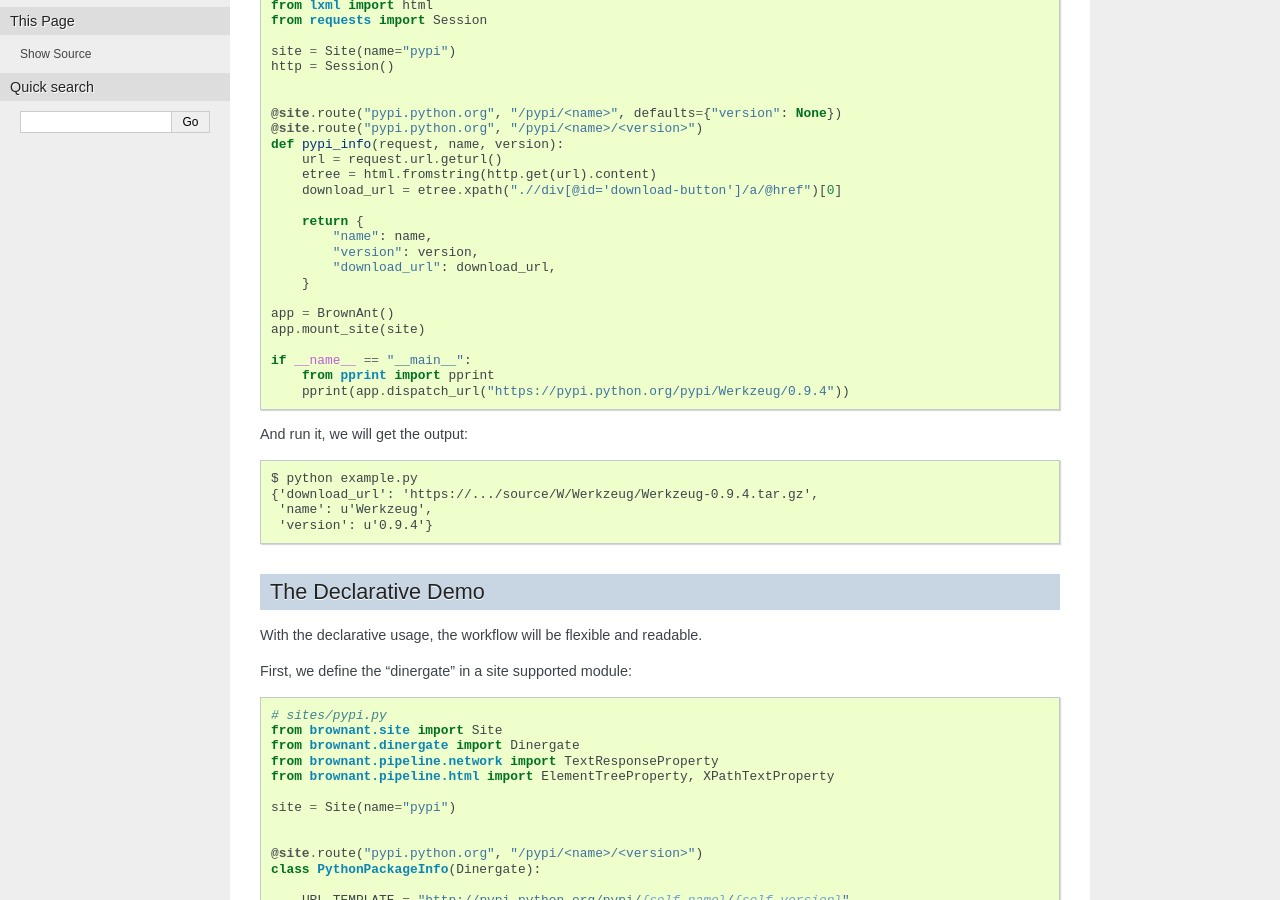
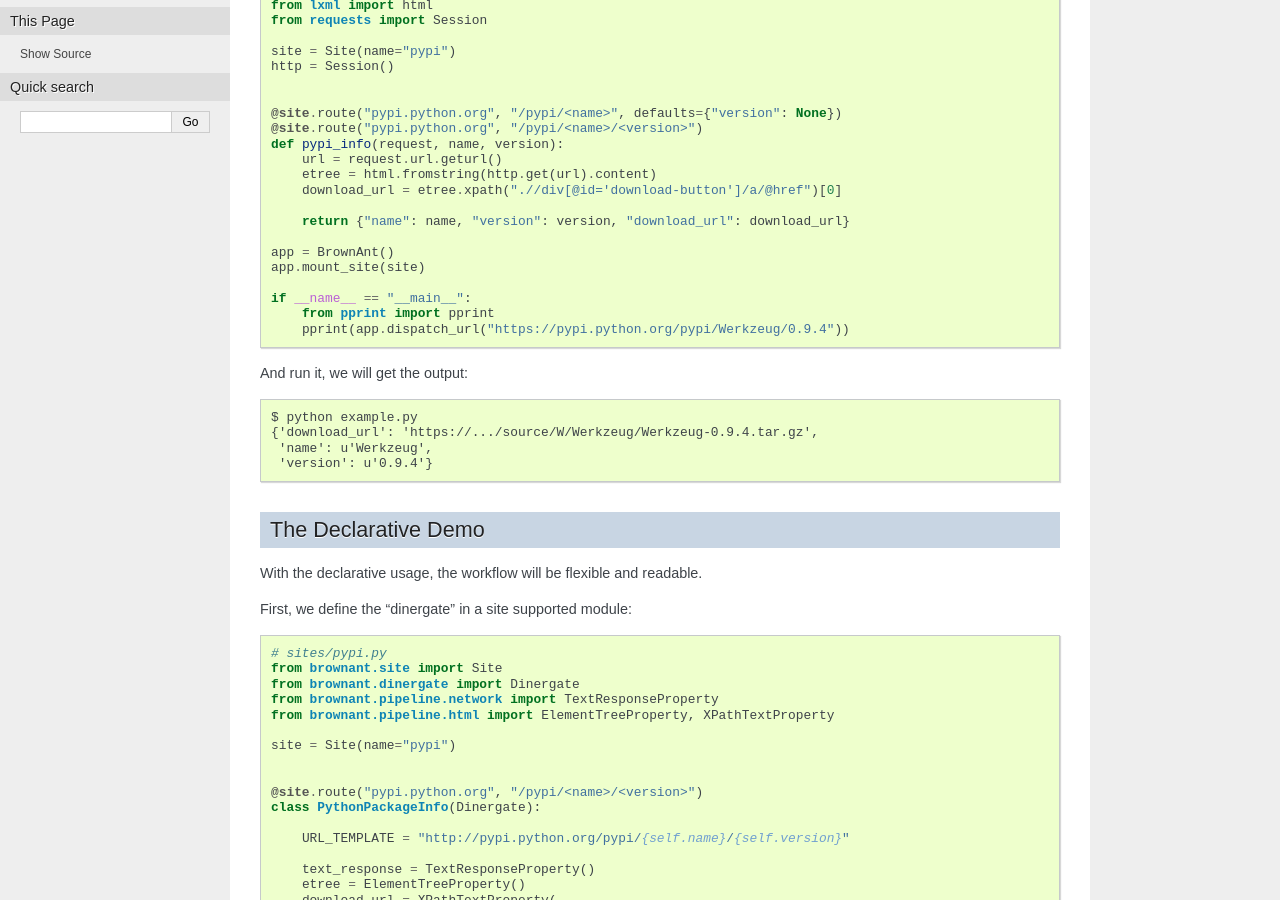
Before and after one commit to douban/brownant, a Sphinx documentation site: the page built from docs/userguide.rst, in a window 1280 px wide and 900 px high, scrolled down 307 px. Built offline with Sphinx 7.4.7, drawn with Linux system fonts in a browser that asks for light colours.

Commit message:
refine the coding style in the document.

```diff
--- a/docs/userguide.rst
+++ b/docs/userguide.rst
@@ -31,11 +31,7 @@ project.
         etree = html.fromstring(http.get(url).content)
         download_url = etree.xpath(".//div[@id='download-button']/a/@href")[0]
 
-        return {
-            "name": name,
-            "version": version,
-            "download_url": download_url,
-        }
+        return {"name": name, "version": version, "download_url": download_url}
 
     app = BrownAnt()
     app.mount_site(site)
```
